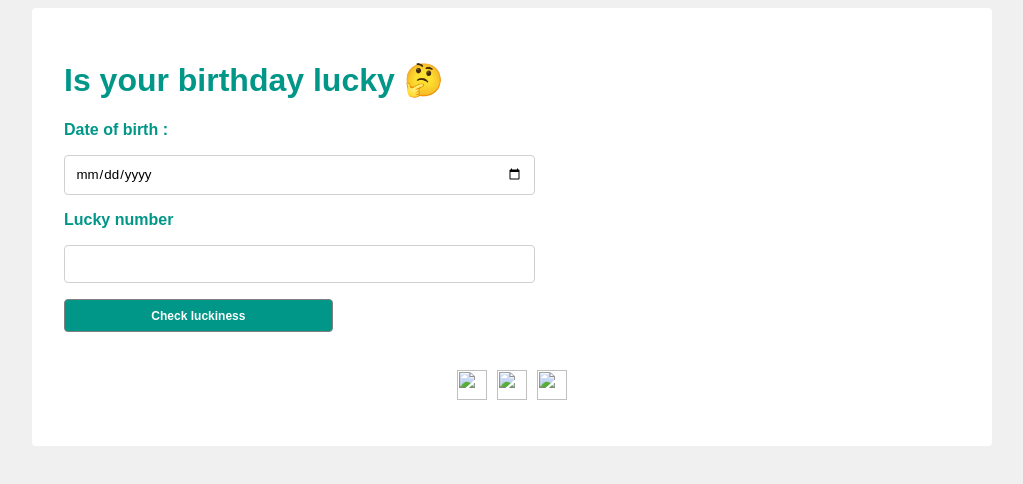
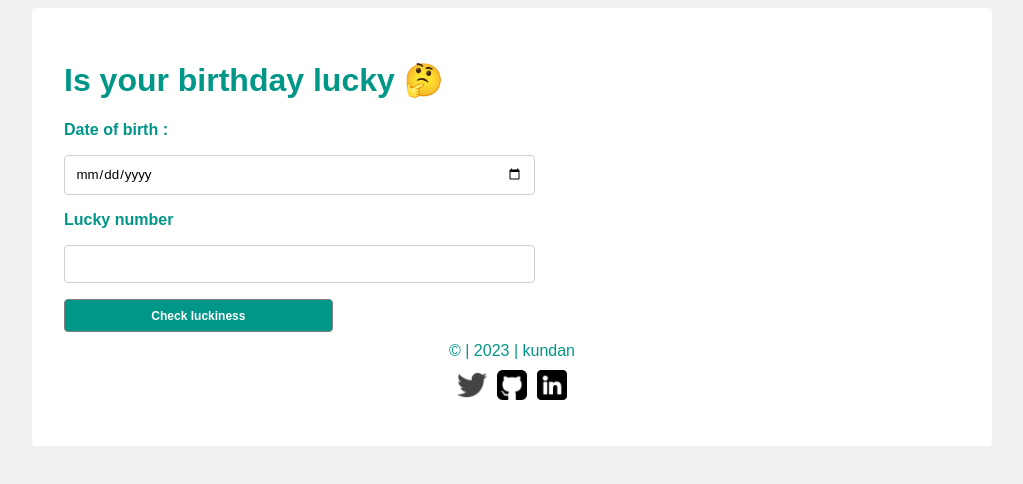
Before and after one commit to Kundan241/Lucky_Digits, a plain HTML site: page index.html in a window 1280 px wide. Shown: the whole page, without its empty margins (128-1151 px from the left). Drawn offline with Linux system fonts and the light colour scheme.

Commit message:
colr-footer

```diff
--- a/index.html
+++ b/index.html
@@ -22,15 +22,15 @@
             <p>© | 2023 | kundan</p>
             <ul>
              <li>
-                <a href="https://twitter.com/ThisKundan"><img src="images/twitter-logo.png" alt=""></a>
+                <a href="https://twitter.com/ThisKundan"><img src="img/twitter-logo.png" alt=""></a>
               </li>
 
               <li>
-                 <a href="https://github.com/Kundan241"><img src="images/github-sign.png" alt=""></a>
+                 <a href="https://github.com/Kundan241"><img src="img/github-sign.png" alt=""></a>
               </li>
               <li>
                  <a href="https://www.linkedin.com/in/kundan-mishra-80a344217">
-                     <img src="images/linkedin.png" alt="">
+                     <img src="img/linkedin.png" alt="">
                  </a>
               </li>
             </ul>
--- a/style.css
+++ b/style.css
@@ -49,16 +49,16 @@ main button{
 footer {
     display:block;
 
-
     background-color: var(--secondBackground-color);
     padding: 10px;
     text-align: center;
 }
 
 footer p {
+    color: var(--primary-color);
     margin: 0;
     padding: 0;
-    color: var(--secondary-color);
+
 }
 
 footer ul {
@@ -68,12 +68,6 @@ footer ul {
     display: flex;
     justify-content: center;
 }
-
-
-
-
-
-
 footer li {
     margin: 0 5px;
 }
```
